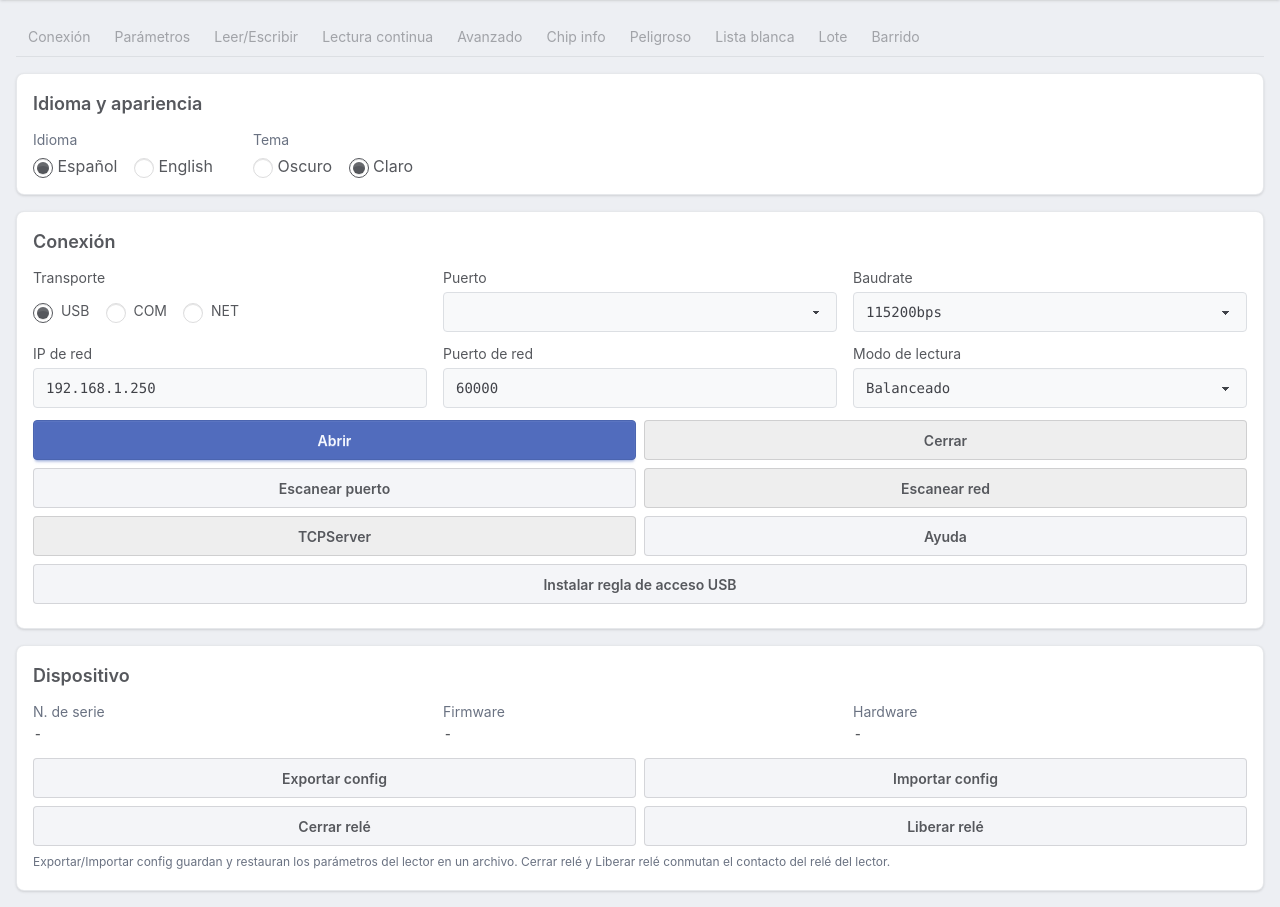
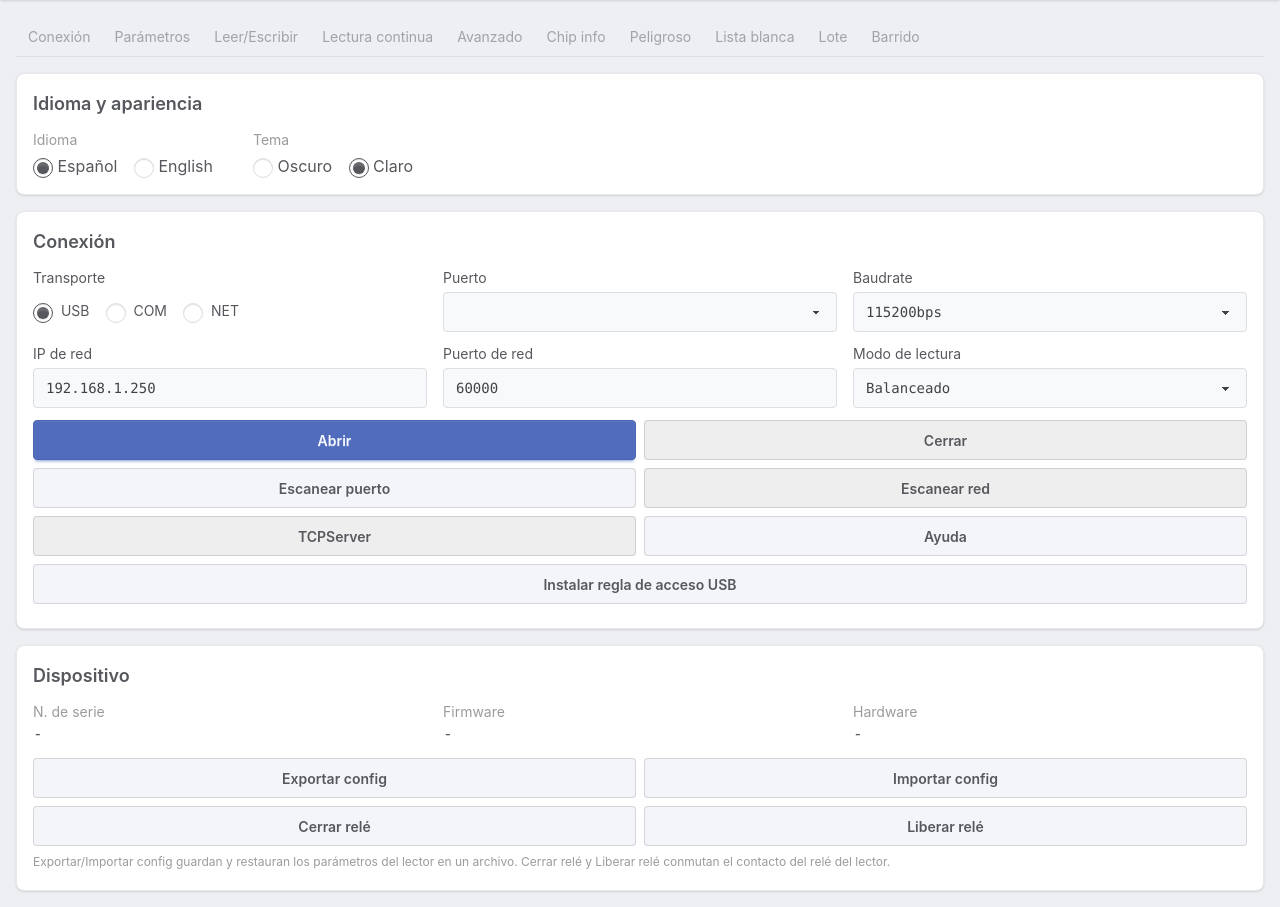
Before and after one commit to Jeanjo1310/RU5600-usb-app, a Flask app: page / in a window 1280 px wide. Shown: the part 64-971 px from the top of the page. Run offline with Flask 3, Linux system fonts and the light colour scheme; lists and menus that the app fills with data are empty.

Commit message:
fix(web): tema oscuro arreglado (variables de tema claro ya no lo pisan) y textos secundarios que siguen el tema

```diff
--- a/web/static/css/bundle.css
+++ b/web/static/css/bundle.css
@@ -2917,11 +2917,11 @@
   .text-base-content {
     color: var(--color-base-content);
   }
-  .text-gray-500 {
-    color: var(--color-gray-500);
-  }
-  .text-red-600 {
-    color: var(--color-red-600);
+  .text-base-content\/60 {
+    color: var(--color-base-content);
+    @supports (color: color-mix(in lab, red, red)) {
+      color: color-mix(in oklab, var(--color-base-content) 60%, transparent);
+    }
   }
   .uppercase {
     text-transform: uppercase;
@@ -3025,7 +3025,8 @@
     }
   }
 }
-:root, [data-theme="light"] {
+[data-theme="light"] {
+  color-scheme: light;
   --color-primary: oklch(0.55 0.13 268);
   --color-primary-content: oklch(0.98 0.01 268);
   --color-error: oklch(0.85 0.07 18);
@@ -3041,6 +3042,7 @@
   --color-base-300: oklch(0.902 0.007 265);
 }
 [data-theme="dark"] {
+  color-scheme: dark;
   --color-primary: oklch(0.70 0.11 268);
   --color-primary-content: oklch(0.16 0.03 268);
   --color-error: oklch(0.52 0.11 18);
--- a/web/static/src/input.css
+++ b/web/static/src/input.css
@@ -3,8 +3,9 @@
 
 /* Paleta suave: mismos significados, colores menos saturados.
    Se sobreescriben las variables de color de daisyUI despues del plugin. */
-:root,
+/* Solo el tema claro: si esto cuelga de :root, pisa las variables del tema oscuro */
 [data-theme="light"] {
+  color-scheme: light;
   --color-primary: oklch(0.55 0.13 268);
   --color-primary-content: oklch(0.98 0.01 268);
   --color-error: oklch(0.85 0.07 18);
@@ -23,6 +24,7 @@
 }
 
 [data-theme="dark"] {
+  color-scheme: dark;
   --color-primary: oklch(0.70 0.11 268);
   --color-primary-content: oklch(0.16 0.03 268);
   --color-error: oklch(0.52 0.11 18);
--- a/web/templates/activa.html
+++ b/web/templates/activa.html
@@ -18,7 +18,7 @@
       <tbody id="arows"></tbody>
     </table>
   </div>
-  <p class="mt-2 text-sm text-gray-500">Crudo + chip-primero como en Barrido. La relectura suma veces, no filas.</p>
+  <p class="mt-2 text-sm text-base-content/60">Crudo + chip-primero como en Barrido. La relectura suma veces, no filas.</p>
 </div>
 {% endblock %}
 {% block scripts %}
--- a/web/templates/avanzado.html
+++ b/web/templates/avanzado.html
@@ -13,7 +13,7 @@
 </div>
 <div class="card bg-base-100 shadow-sm p-4">
   <h2 class="text-lg font-semibold mb-1">Dispositivo</h2>
-  <p class="text-sm text-gray-500 mb-3">Reiniciar el lector corta la conexión unos segundos; después volvé a abrirla en Conexión.</p>
+  <p class="text-sm text-base-content/60 mb-3">Reiniciar el lector corta la conexión unos segundos; después volvé a abrirla en Conexión.</p>
   <button id="reboot" class="btn btn-warning">Reiniciar lector</button>
   <p id="rmsg" class="mt-2 text-sm"></p>
 </div>
--- a/web/templates/barrido.html
+++ b/web/templates/barrido.html
@@ -11,7 +11,7 @@
       <button id="stopBtn" class="btn btn-error" disabled>Parar</button>
       <span id="status" class="text-sm opacity-80 pb-2">Listo.</span>
     </div>
-    <p class="text-xs mt-2 text-gray-500">Lee durante el tiempo indicado y suma tags distintos: la relectura del mismo tag no crea fila nueva. Apoyá el cursor en el EPC para ver la trama cruda.</p>
+    <p class="text-xs mt-2 text-base-content/60">Lee durante el tiempo indicado y suma tags distintos: la relectura del mismo tag no crea fila nueva. Apoyá el cursor en el EPC para ver la trama cruda.</p>
   </div>
   <div class="card bg-base-100 shadow-sm overflow-x-auto">
     <table class="table table-zebra w-full text-sm">
--- a/web/templates/blanca.html
+++ b/web/templates/blanca.html
@@ -3,7 +3,7 @@
 {% block content %}
 <div class="card bg-base-100 shadow-sm p-4 mb-4">
   <h2 class="text-lg font-semibold mb-1">Cómo funciona la lista blanca</h2>
-  <p class="text-sm text-gray-500 mb-2">La lista vive en el lector: guarda los EPC que el lector tiene autorizados. Esta pantalla lee y escribe esa tabla directamente, no una copia local.</p>
+  <p class="text-sm text-base-content/60 mb-2">La lista vive en el lector: guarda los EPC que el lector tiene autorizados. Esta pantalla lee y escribe esa tabla directamente, no una copia local.</p>
   <ol class="list-decimal ml-5 text-sm space-y-1">
     <li>Actualizar trae la lista real del lector: cuántas entradas tiene y cuáles son.</li>
     <li>Agregar suma una entrada escrita en hex, hasta 32 bytes.</li>
@@ -13,7 +13,7 @@
   </ol>
 </div>
 <div class="card bg-base-100 shadow-sm p-4 mb-4">
-  <h2 class="text-lg font-semibold mb-3">Lista blanca <span id="wlcount" class="text-sm text-gray-500"></span></h2>
+  <h2 class="text-lg font-semibold mb-3">Lista blanca <span id="wlcount" class="text-sm text-base-content/60"></span></h2>
   <div class="flex flex-wrap gap-2 mb-2">
     <button id="wlref" class="btn btn-outline">Actualizar</button>
     <button id="wlclear" class="btn btn-outline">Borrar todas</button>
@@ -39,7 +39,7 @@ async function wlrefresh() {
   const tb = document.getElementById('wlrows'); tb.innerHTML = '';
   (r.entries || []).forEach((e, i) => {
     const tr = document.createElement('tr'); tr.className = 'border-b border-base-300';
-    tr.innerHTML = `<td class="px-4 py-2">${i}</td><td class="px-4 py-2 font-mono">${e}</td><td class="px-4 py-2"><button class="text-red-600" data-e="${e}">Borrar</button></td>`;
+    tr.innerHTML = `<td class="px-4 py-2">${i}</td><td class="px-4 py-2 font-mono">${e}</td><td class="px-4 py-2"><button class="text-danger" data-e="${e}">Borrar</button></td>`;
     tb.appendChild(tr);
   });
   document.querySelectorAll('#wlrows button').forEach(b => b.onclick = async () => { await post('/api/wl/del', {hex: b.dataset.e}); wlrefresh(); });
--- a/web/templates/conexion.html
+++ b/web/templates/conexion.html
@@ -4,10 +4,10 @@
 <div class="card bg-base-100 shadow-sm p-4 mb-4">
   <h2 class="text-lg font-semibold mb-3">Idioma y apariencia</h2>
   <div class="flex flex-wrap gap-10">
-    <div><div class="text-sm text-gray-500 mb-1">Idioma</div>
+    <div><div class="text-sm text-base-content/60 mb-1">Idioma</div>
       <label class="mr-3"><input type="radio" class="radio radio-sm" name="lang" value="es" checked> Español</label>
       <label><input type="radio" class="radio radio-sm" name="lang" value="en"> English</label></div>
-    <div><div class="text-sm text-gray-500 mb-1">Tema</div>
+    <div><div class="text-sm text-base-content/60 mb-1">Tema</div>
       <label class="mr-3"><input type="radio" class="radio radio-sm" name="theme" value="dark"> Oscuro</label>
       <label><input type="radio" class="radio radio-sm" name="theme" value="light" checked> Claro</label></div>
   </div>
@@ -44,9 +44,9 @@
 <div class="card bg-base-100 shadow-sm p-4">
   <h2 class="text-lg font-semibold mb-3">Dispositivo</h2>
   <div class="grid grid-cols-1 md:grid-cols-3 gap-4">
-    <div><div class="text-sm text-gray-500">N. de serie</div><div id="sn" class="font-mono">-</div></div>
-    <div><div class="text-sm text-gray-500">Firmware</div><div id="fw" class="font-mono">-</div></div>
-    <div><div class="text-sm text-gray-500">Hardware</div><div id="hw" class="font-mono">-</div></div>
+    <div><div class="text-sm text-base-content/60">N. de serie</div><div id="sn" class="font-mono">-</div></div>
+    <div><div class="text-sm text-base-content/60">Firmware</div><div id="fw" class="font-mono">-</div></div>
+    <div><div class="text-sm text-base-content/60">Hardware</div><div id="hw" class="font-mono">-</div></div>
   </div>
   <div class="grid grid-cols-2 gap-2 mt-3">
     <button id="expBtn" class="btn btn-outline">Exportar config</button>
@@ -54,7 +54,7 @@
     <button id="relayOff" class="btn btn-outline">Cerrar relé</button>
     <button id="relayOn" class="btn btn-outline">Liberar relé</button>
   </div>
-  <p class="mt-2 text-xs text-gray-500">Exportar/Importar config guardan y restauran los parámetros del lector en un archivo. Cerrar relé y Liberar relé conmutan el contacto del relé del lector.</p>
+  <p class="mt-2 text-xs text-base-content/60">Exportar/Importar config guardan y restauran los parámetros del lector en un archivo. Cerrar relé y Liberar relé conmutan el contacto del relé del lector.</p>
   <p id="devMsg" class="mt-1 text-sm"></p>
 </div>
 {% endblock %}
--- a/web/templates/riesgo.html
+++ b/web/templates/riesgo.html
@@ -10,7 +10,7 @@
 </div>
 <div class="card bg-base-100 shadow-sm p-4 mb-4">
   <h2 class="text-lg font-semibold mb-1">A · Bloquear un tag para siempre</h2>
-  <p class="text-sm text-gray-500 mb-3">Deja el tag fijo: no se puede volver a escribir ni desbloquear. Usalo solo en tags que ya van a quedar pegados a su producto final. Antes de bloquear, leé el tag en Leer/Escribir y guardá su EPC.</p>
+  <p class="text-sm text-base-content/60 mb-3">Deja el tag fijo: no se puede volver a escribir ni desbloquear. Usalo solo en tags que ya van a quedar pegados a su producto final. Antes de bloquear, leé el tag en Leer/Escribir y guardá su EPC.</p>
   <div class="grid grid-cols-1 md:grid-cols-4 gap-3 items-end">
     <div><label class="block text-sm mb-1" for="lkdata">Datos de bloqueo (hex)</label><input id="lkdata" value="00000000" class="input input-bordered font-mono w-full"></div>
     <div><label class="block text-sm mb-1" for="lkact">Acción (hex)</label><input id="lkact" value="00" class="input input-bordered font-mono w-full"></div>
@@ -20,7 +20,7 @@
 </div>
 <div class="card bg-base-100 shadow-sm p-4 mb-4">
   <h2 class="text-lg font-semibold mb-1">B · Enviar un comando al lector (soporte)</h2>
-  <p class="text-sm text-gray-500 mb-3">Herramienta de soporte técnico: manda un comando hexadecimal directo al lector, sin validación. Si no sabés qué número va, no la uses; el catálogo de comandos lo maneja el soporte.</p>
+  <p class="text-sm text-base-content/60 mb-3">Herramienta de soporte técnico: manda un comando hexadecimal directo al lector, sin validación. Si no sabés qué número va, no la uses; el catálogo de comandos lo maneja el soporte.</p>
   <div class="grid grid-cols-1 md:grid-cols-4 gap-3 items-end">
     <div><label class="block text-sm mb-1" for="rcmd">Comando (hex)</label><input id="rcmd" value="10" class="input input-bordered font-mono w-full"></div>
     <div><label class="block text-sm mb-1" for="rpay">Datos (hex)</label><input id="rpay" placeholder="hex" class="input input-bordered font-mono w-full"></div>
@@ -31,7 +31,7 @@
 </div>
 <div class="card bg-base-100 shadow-sm p-4 mb-4">
   <h2 class="text-lg font-semibold mb-1">C · Escritura cifrada (experimental)</h2>
-  <p class="text-sm text-gray-500 mb-3">Este lector no responde a la escritura cifrada, así que la función queda visible pero inactiva. No la uses en producción.</p>
+  <p class="text-sm text-base-content/60 mb-3">Este lector no responde a la escritura cifrada, así que la función queda visible pero inactiva. No la uses en producción.</p>
   <div class="grid grid-cols-1 md:grid-cols-4 gap-3 items-end">
     <div><label class="block text-sm mb-1" for="cwmode">Modo (hex)</label><input id="cwmode" value="00" class="input input-bordered font-mono w-full"></div>
     <div><label class="block text-sm mb-1" for="cwpwd">Contraseña</label><input id="cwpwd" placeholder="00000000" class="input input-bordered font-mono w-full"></div>
```
Also changed, not shown: web/templates/lote.html (+7 -7 lines).
